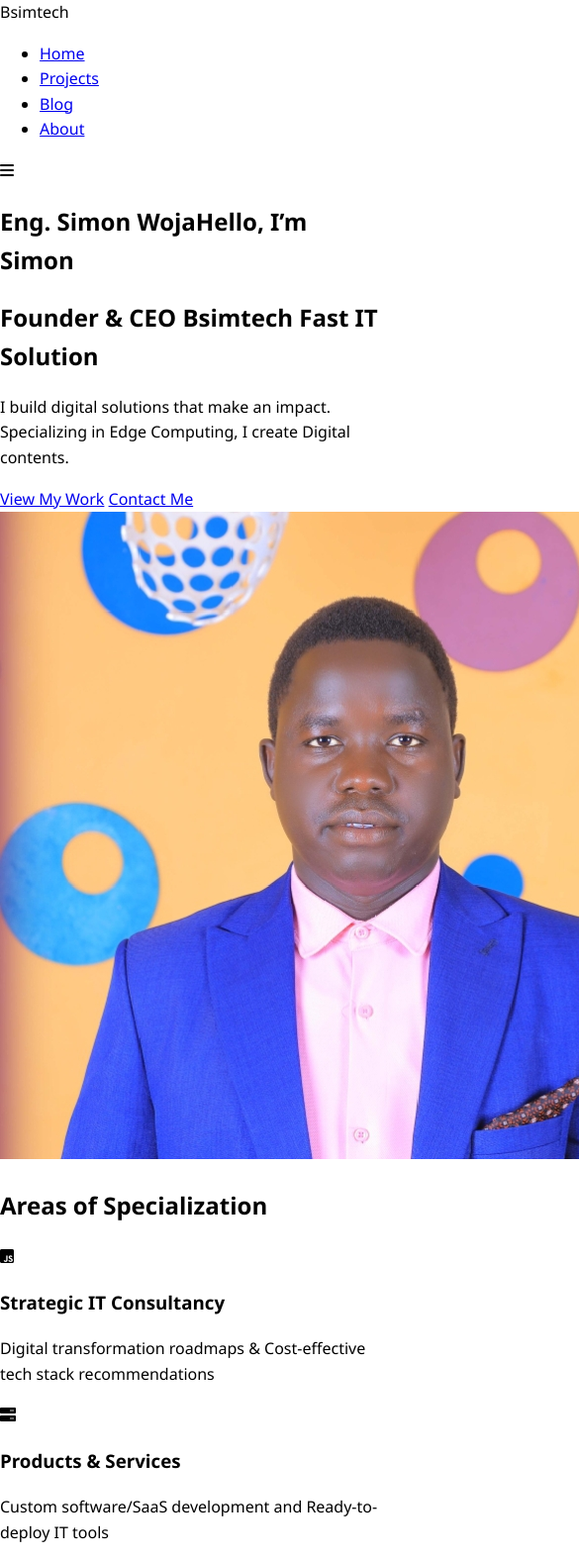
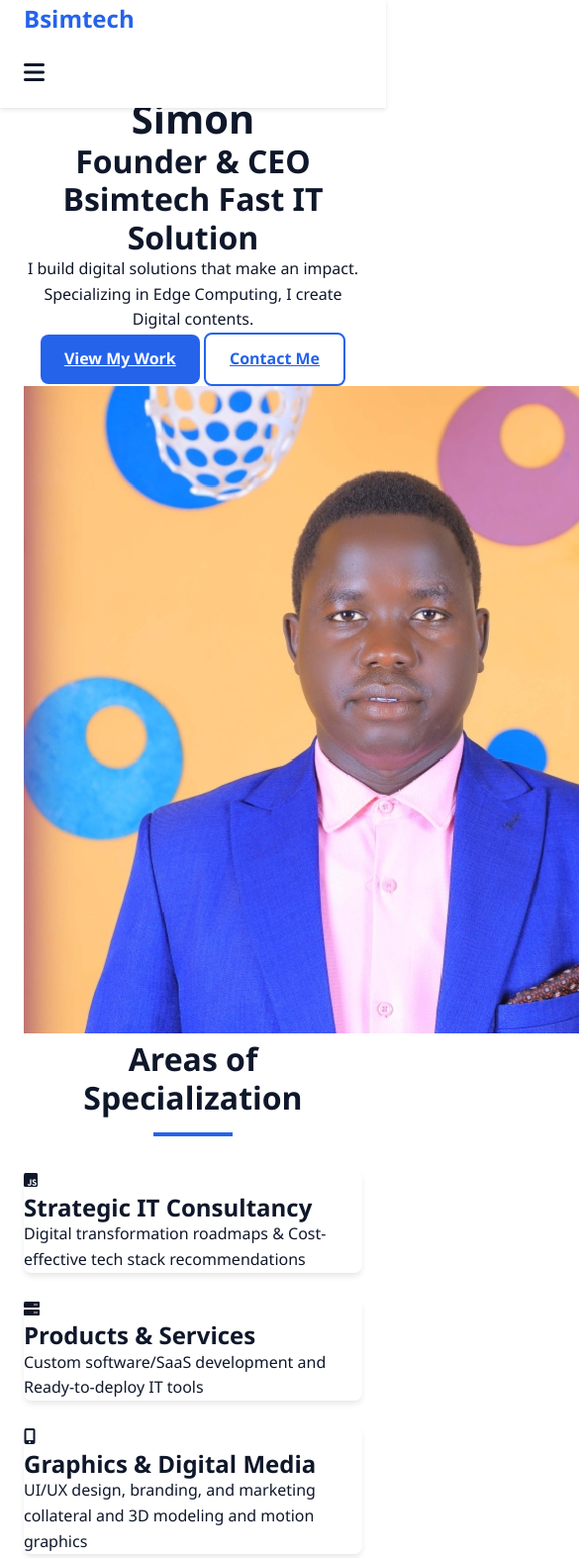
Before and after one commit to simonwaja/simonwaja, a plain HTML site: page index.html in a window 390 px wide. Shown: the top 1574 px of the page at 99% size, 585 px wide, since content can reach past the window. Drawn offline with Linux system fonts and the light colour scheme.

Commit message:
Update main.css

```diff
--- a/CSS/main.css
+++ b/CSS/main.css
@@ -1,28 +1,249 @@
-/* ===== VARIABLES ===== */
+/* ===== VARIABLES & RESETS ===== */
 :root {
-  --primary: #3498db;
-  --dark: #2c3e50;
-  --light: #ecf0f1;
-  --font-main: 'Segoe UI', sans-serif;
+  --primary: #2563eb;       /* Blue-600 */
+  --primary-dark: #1d4ed8;  /* Blue-700 */
+  --secondary: #1e293b;     /* Slate-800 */
+  --light: #f8fafc;         /* Slate-50 */
+  --dark: #0f172a;          /* Slate-900 */
+  --gray: #64748b;          /* Slate-600 */
+  --radius: 8px;
+  --shadow: 0 4px 6px -1px rgba(0, 0, 0, 0.1);
+  --transition: all 0.3s ease;
 }
 
-/* ===== BASE STYLES ===== */
-body {
-  font-family: var(--font-main);
+* {
   margin: 0;
-  line-height: 1.6;
+  padding: 0;
+  box-sizing: border-box;
 }
 
-/* ===== ANIMATIONS ===== */
-@keyframes fadeIn {
-  from { opacity: 0; transform: translateY(20px); }
-  to { opacity: 1; transform: translateY(0); }
+body {
+  font-family: 'Segoe UI', system-ui, sans-serif;
+  line-height: 1.6;
+  color: var(--dark);
+  background-color: #ffffff;
 }
 
-.animate {
-  opacity: 0; /* Start hidden */
-  animation: fadeIn 1s forwards;
+.container {
+  width: 100%;
+  max-width: 1200px;
+  margin: 0 auto;
+  padding: 0 1.5rem;
 }
 
-.delay-1 { animation-delay: 0.3s; }
-.delay-2 { animation-delay: 0.6s; }
+/* ===== TYPOGRAPHY ===== */
+h1, h2, h3 {
+  font-weight: 700;
+  line-height: 1.2;
+}
+
+h1 { font-size: 2.5rem; }
+h2 { font-size: 2rem; }
+h3 { font-size: 1.5rem; }
+
+.highlight {
+  color: var(--primary);
+}
+
+/* ===== BUTTONS ===== */
+.btn {
+  display: inline-block;
+  padding: 0.75rem 1.5rem;
+  border-radius: var(--radius);
+  font-weight: 600;
+  text-align: center;
+  transition: var(--transition);
+  cursor: pointer;
+  border: none;
+}
+
+.btn.primary {
+  background-color: var(--primary);
+  color: white;
+}
+
+.btn.primary:hover {
+  background-color: var(--primary-dark);
+  transform: translateY(-2px);
+}
+
+.btn.secondary {
+  background-color: transparent;
+  color: var(--primary);
+  border: 2px solid var(--primary);
+}
+
+.btn.secondary:hover {
+  background-color: var(--primary);
+  color: white;
+}
+
+.btn.small {
+  padding: 0.5rem 1rem;
+  font-size: 0.875rem;
+}
+
+/* ===== HEADER & NAVIGATION ===== */
+header {
+  background-color: white;
+  box-shadow: 0 2px 4px rgba(0, 0, 0, 0.1);
+  position: fixed;
+  width: 100%;
+  z-index: 1000;
+}
+
+.logo {
+  font-size: 1.5rem;
+  font-weight: 700;
+  color: var(--primary);
+}
+
+nav {
+  display: flex;
+  align-items: center;
+  justify-content: space-between;
+  padding: 1rem 0;
+}
+
+.nav-links {
+  display: flex;
+  gap: 2rem;
+  list-style: none;
+}
+
+.nav-links a {
+  color: var(--secondary);
+  font-weight: 600;
+  text-decoration: none;
+  transition: var(--transition);
+}
+
+.nav-links a:hover,
+.nav-links a.active {
+  color: var(--primary);
+}
+
+.mobile-menu {
+  display: none;
+  font-size: 1.5rem;
+  cursor: pointer;
+}
+
+/* ===== CARD STYLES ===== */
+.skill-card,
+.project-card,
+.post-card {
+  background: white;
+  border-radius: var(--radius);
+  box-shadow: var(--shadow);
+  overflow: hidden;
+  transition: var(--transition);
+}
+
+.skill-card:hover,
+.project-card:hover,
+.post-card:hover {
+  transform: translateY(-5px);
+  box-shadow: 0 10px 15px -3px rgba(0, 0, 0, 0.1);
+}
+
+/* ===== GRID LAYOUTS ===== */
+.skills-grid,
+.projects-grid,
+.posts-grid {
+  display: grid;
+  gap: 1.5rem;
+}
+
+/* ===== FOOTER ===== */
+footer {
+  background-color: var(--secondary);
+  color: white;
+  padding: 3rem 0 1.5rem;
+}
+
+.footer-content {
+  display: grid;
+  gap: 2rem;
+  margin-bottom: 2rem;
+}
+
+.footer-about p {
+  color: var(--gray);
+  margin-top: 0.5rem;
+}
+
+.footer-links h3,
+.footer-social h3 {
+  margin-bottom: 1rem;
+  font-size: 1.25rem;
+}
+
+.footer-links ul {
+  list-style: none;
+}
+
+.footer-links a {
+  color: var(--gray);
+  text-decoration: none;
+  transition: var(--transition);
+}
+
+.footer-links a:hover {
+  color: white;
+}
+
+.social-icons {
+  display: flex;
+  gap: 1rem;
+}
+
+.social-icons a {
+  color: white;
+  font-size: 1.25rem;
+}
+
+.footer-bottom {
+  text-align: center;
+  padding-top: 1.5rem;
+  border-top: 1px solid rgba(255, 255, 255, 0.1);
+  color: var(--gray);
+}
+
+/* ===== UTILITY CLASSES ===== */
+.text-center { text-align: center; }
+.section-title {
+  text-align: center;
+  margin-bottom: 2rem;
+  position: relative;
+}
+
+.section-title::after {
+  content: '';
+  display: block;
+  width: 80px;
+  height: 4px;
+  background: var(--primary);
+  margin: 1rem auto 0;
+}
+
+/* ===== RESPONSIVE DESIGN ===== */
+@media (max-width: 768px) {
+  .nav-links {
+    display: none;
+  }
+
+  .mobile-menu {
+    display: block;
+  }
+
+  .hero-content {
+    text-align: center;
+  }
+
+  .skills-grid,
+  .projects-grid,
+  .posts-grid {
+    grid-template-columns: 1fr;
+  }
+}
```
